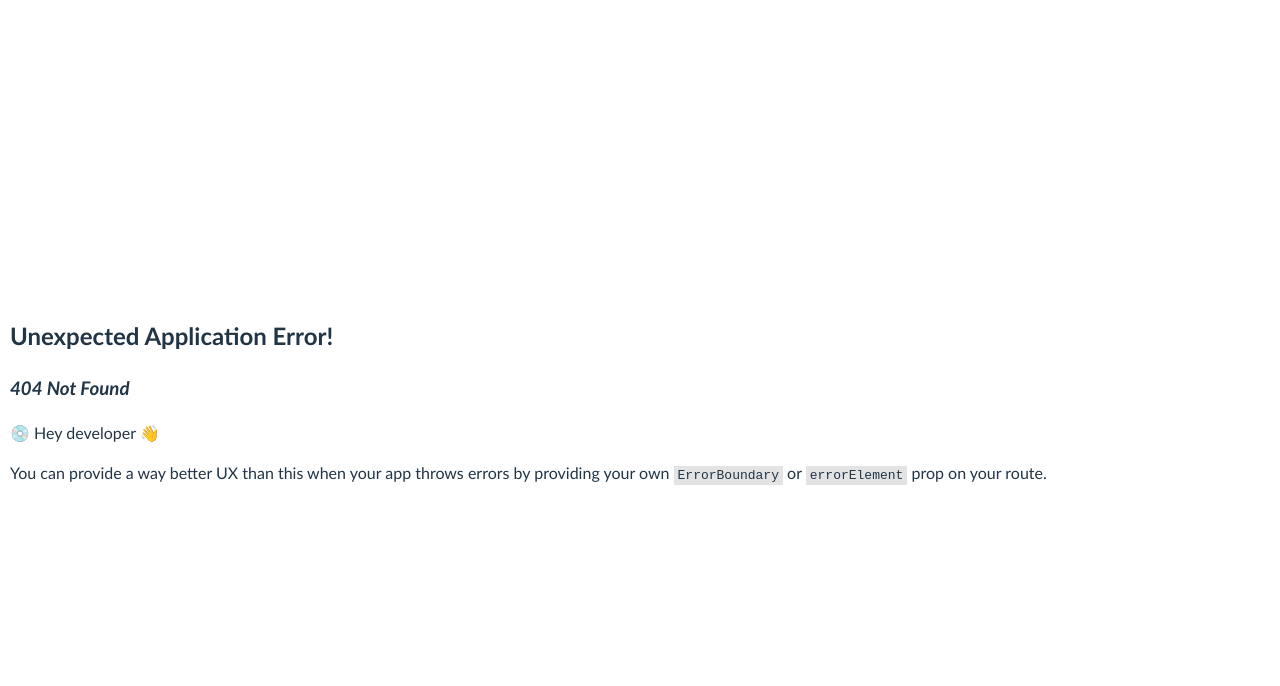
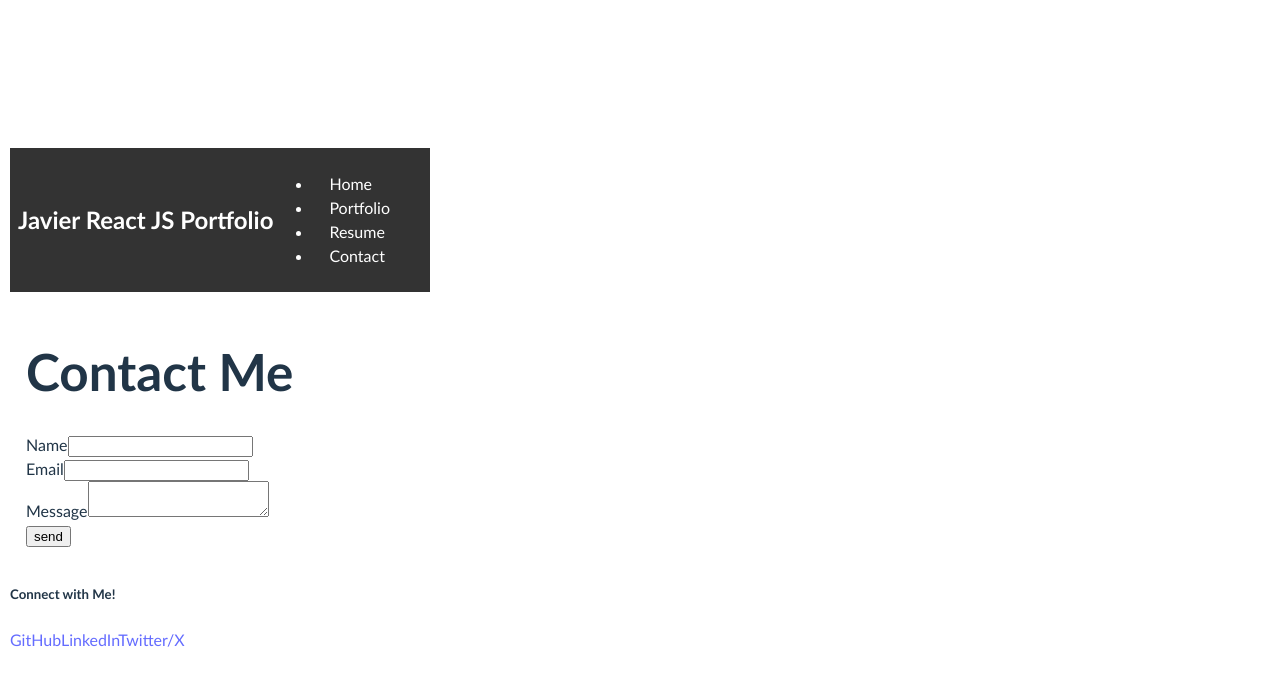
Before and after one commit to elchinatalpf/react-portfolio, a React (Vite) app: page /contact in a window 1280 px wide. Before the commit this address had no page. Shown: the top 686 px of the page. Built offline with nearby package versions, Linux system fonts and the light colour scheme.

Commit message:
Added contact page, installed emailjs, added env file

```diff
--- a/package.json
+++ b/package.json
@@ -11,6 +11,7 @@
     "preview": "vite preview"
   },
   "dependencies": {
+    "@emailjs/browser": "^3.11.0",
     "bootstrap": "^5.3.2",
     "react": "^18.2.0",
     "react-bootstrap": "^2.9.1",
--- a/src/App.jsx
+++ b/src/App.jsx
@@ -6,7 +6,7 @@ import { Outlet } from 'react-router-dom';
 // import NavTabs from './components/Navigation';
 // import AboutMe from './pages/AboutMe';
 // import Portfolio from './components/Portfolio';
-// import Contact from './components/Contact';
+
 // import Resume from './pages/Resume';
 import Header from './components/Header';
 import Footer from './components/Footer';
--- a/src/main.jsx
+++ b/src/main.jsx
@@ -6,6 +6,7 @@ import { createBrowserRouter, RouterProvider } from 'react-router-dom';
 import App from './App';
 import AboutMe from './pages/AboutMe';
 import Portfolio from './pages/Portfolio';
+import Contact from './pages/Contact';
 
 
 const router = createBrowserRouter([
@@ -21,6 +22,10 @@ const router = createBrowserRouter([
         path: 'portfolio',
         element: <Portfolio />,
       },
+      {
+        path: 'contact',
+        element: <Contact />,
+      },
     ],
   }
 ]);
--- a/src/pages/Contact.jsx
+++ b/src/pages/Contact.jsx
@@ -0,0 +1,34 @@
+export default function Contact() {
+
+
+
+  return (
+
+    <div>
+      <h1>Contact Me</h1>
+
+      <form className="contact-form">
+        <div className="mb-3">
+          <label htmlFor="user-name">Name</label>
+          <input type="text" className="user-name" name="username" required/>
+        </div>
+
+        <div>
+          <label htmlFor="user-email" className="user-email" name="user-email">Email</label>
+          <input type="text" className="user-email" name="user-email" required />
+        </div>
+
+        <div className="contact-form">
+          <label htmlFor="message" className="user-message" >Message</label>
+          <textarea className="message" name="message" required></textarea>
+        </div>
+
+        <div>
+          <input type="submit" value="send" />
+        </div>
+
+      </form>
+    </div>
+
+  );
+}
```
Also changed, not shown: 2 other files (tests, documents, lock files or other folders).
